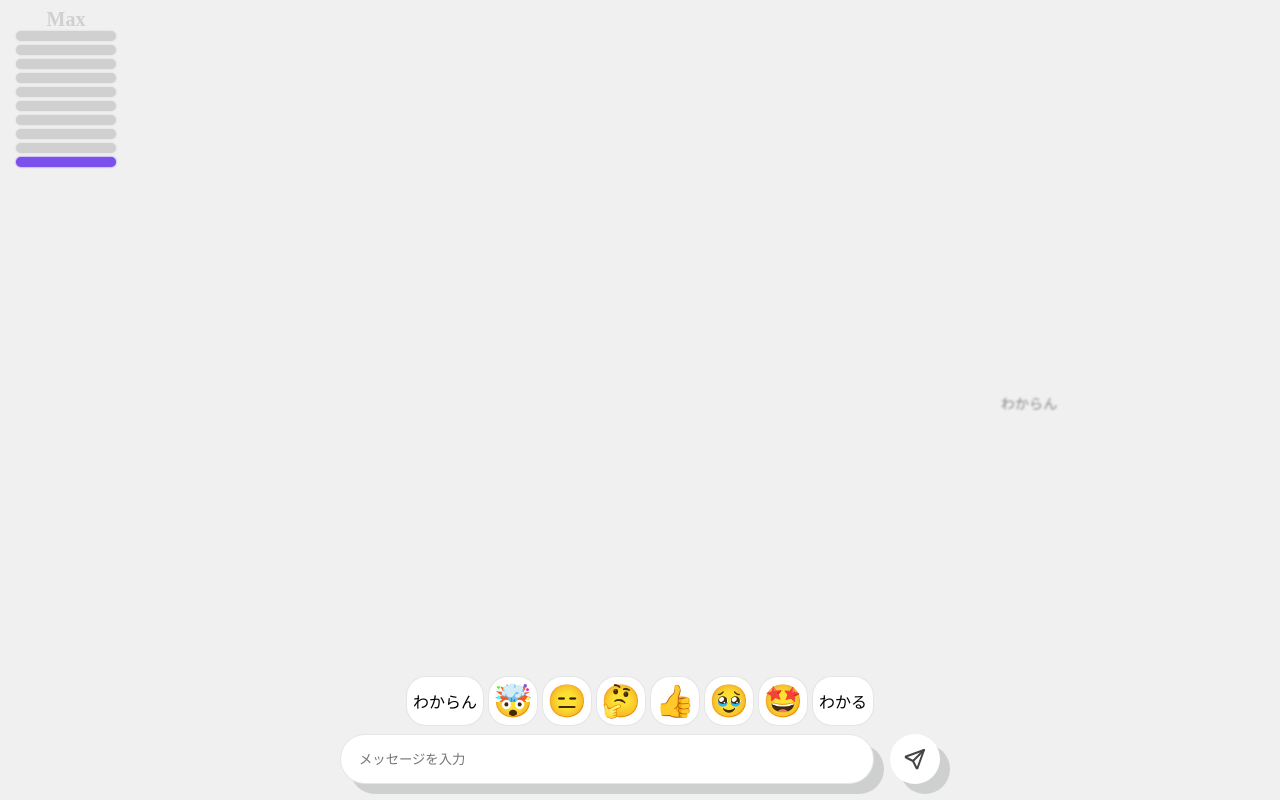
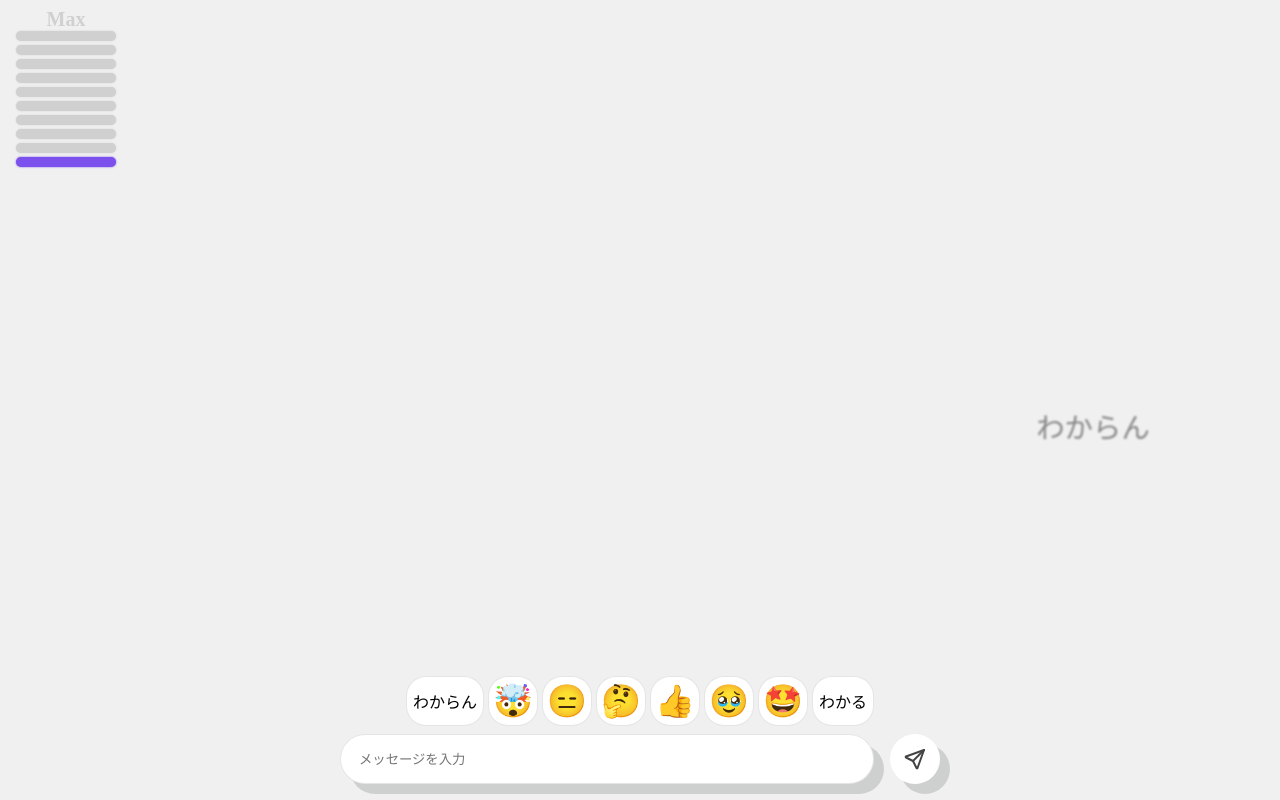
Before and after one commit to Rei1449/geekhack-vol16, a Next.js app in the folder frontend/: page /rooms/1 in a window 1280 px wide. Both pictures are taken after a click on the button "わからん". Built offline with nearby package versions, Linux system fonts and the light colour scheme; no server answers.

Commit message:
feat(view): 文字サイズを大きくする

```diff
--- a/frontend/src/components/message/MessageDisplay.tsx
+++ b/frontend/src/components/message/MessageDisplay.tsx
@@ -61,7 +61,7 @@ export const MessageDisplay = ({
         <div
           key={index}
           style={{
-            fontSize: 32,
+            fontSize: 64,
             opacity: message.animationParams.opacity,
             position: 'absolute',
             top: message.animationParams.position.y,
```
